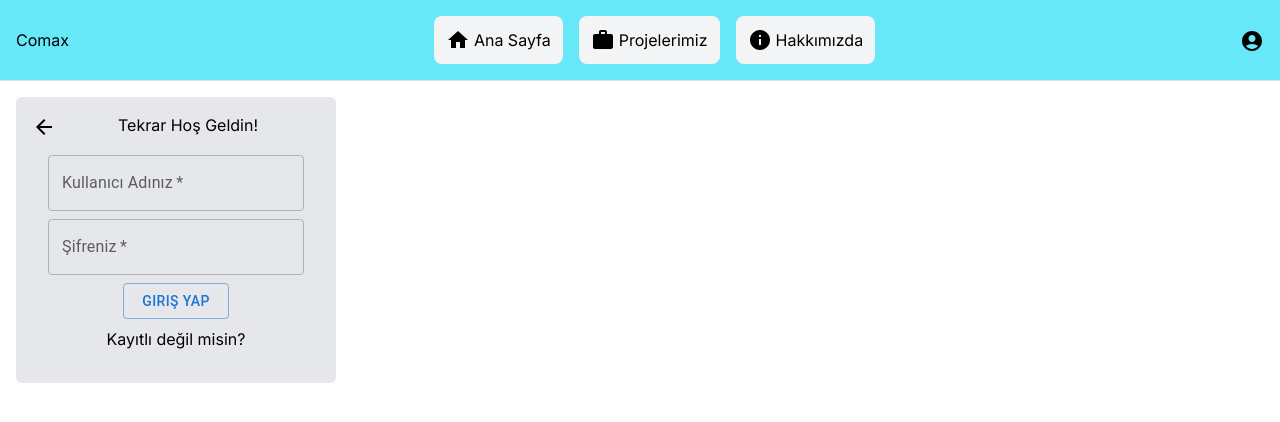
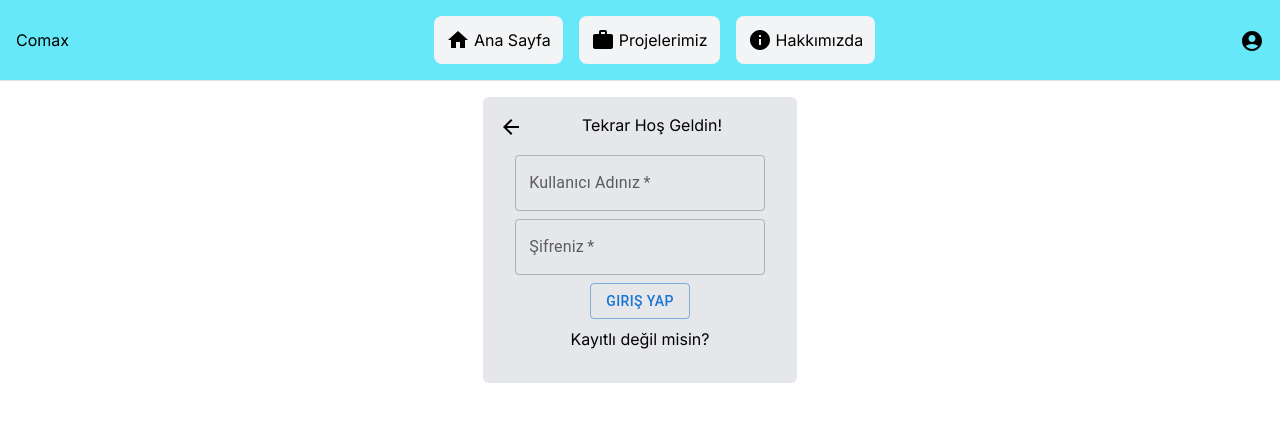
Before and after one commit to OyuNet/Comax-Nextjs, a Next.js app: page / in a window 1280 px wide. Both pictures are taken after a click on the button 1252 px from the left and 40 px from the top of the page. Shown: the top 422 px of the page. Built offline with nearby package versions, Linux system fonts and the light colour scheme.

Commit message:
registerbox

```diff
--- a/src/app/page.jsx
+++ b/src/app/page.jsx
@@ -1,11 +1,13 @@
 "use client"
 import Header from "@/components/Header"
 import LoginBox from "@/components/LoginBox";
+import RegisterBox from "@/components/RegisterBox";
 import { Divider } from "@mui/material"
 import React from "react"
 
 export default function Home() {
   const [isAccOpen, setIsAccOpen] = React.useState(false);
+  const [isRegOpen, setIsRegOpen] = React.useState(false);
 
   return (
     <main>
@@ -13,10 +15,17 @@ export default function Home() {
         setIsAccOpen={() => {isAccOpen ? setIsAccOpen(false) : setIsAccOpen(true); console.log(isAccOpen)}}
       />
       <Divider />
-      <div class="">
+      <div class="flex justify-center">
         <LoginBox
           isAccVisible={isAccOpen}
           setIsAccOpen={() => {isAccOpen ? setIsAccOpen(false) : setIsAccOpen(true); console.log(isAccOpen)}}
+          clickLogin={() => {/* Login Things */}}
+          clickToRegister={() => {setIsAccOpen(false); setIsRegOpen(true)}}
+        />
+        <RegisterBox
+          isRegVisible={isRegOpen}
+          setIsRegOpen={() => {setIsRegOpen(false)}}
+          clickRegister={() => {/* Register Things */}}
         />
       </div>
     </main>
--- a/src/components/LoginBox.jsx
+++ b/src/components/LoginBox.jsx
@@ -2,11 +2,11 @@ import { ArrowBack } from "@mui/icons-material";
 import { Button, Paper, TextField } from "@mui/material";
 import React from "react";
 
-export default function LoginBox({ isAccVisible, setIsAccOpen }) {
+export default function LoginBox({ isAccVisible, setIsAccOpen, clickLogin, clickToRegister }) {
 
     return(
         <div>
-            {isAccVisible && <Paper class="rounded-md bg-gray-200 p-4 m-4 w-1/4">
+            {isAccVisible && <Paper class="rounded-md bg-gray-200 p-4 m-4 backdrop-blur-md">
                 <div>
                     <div class="flex">
                         <button onClick={setIsAccOpen}>
@@ -18,9 +18,9 @@ export default function LoginBox({ isAccVisible, setIsAccOpen }) {
                     <div class="m-4 grid grid-cols-1 gap-2 justify-center">
                         <TextField label="Kullanıcı Adınız" required type="username"/>
                         <TextField label="Şifreniz" required type="password"/>
-                        <Button variant="outlined" style={{ margin: "0px 75px" }}>Giriş Yap</Button>
+                        <Button variant="outlined" style={{ margin: "0px 75px" }} onClick={clickLogin}>Giriş Yap</Button>
 
-                        <p class="text-center" onClick={() => {console.log("Buraya register sayfasını açma şeysini ekleyeceğim.")}}>Kayıtlı değil misin?</p>
+                        <p class="text-center" onClick={clickToRegister}>Kayıtlı değil misin?</p>
                     </div>
                 </div>
                 </Paper>}
--- /dev/null
+++ b/src/components/RegisterBox.jsx
@@ -0,0 +1,27 @@
+import React from "react";
+import { Paper, TextField, Button } from "@mui/material";
+import { ArrowBack } from "@mui/icons-material";
+
+export default function RegisterBox({isRegVisible, setIsRegOpen, clickRegister}) {
+
+    return(
+        <div>
+            {isRegVisible && <Paper class="rounded-md bg-green-200 p-4 m-4 backdrop-blur-md">
+                <div>
+                    <div class="flex">
+                        <button onClick={setIsRegOpen}>
+                            <ArrowBack />
+                        </button>
+                        <h1 class="grow text-center">Aramıza Hoş Geldin!</h1>
+                    </div>
+
+                    <div class="m-4 grid grid-cols-1 gap-2 justify-center">
+                        <TextField label="Kullanıcı Adınız" required type="username"/>
+                        <TextField label="Şifreniz" required type="password"/>
+                        <Button variant="outlined" style={{ margin: "0px 75px" }} onClick={clickRegister}>Kayıt Ol</Button>
+                    </div>
+                </div>
+                </Paper>}
+        </div>
+    )
+}
```
